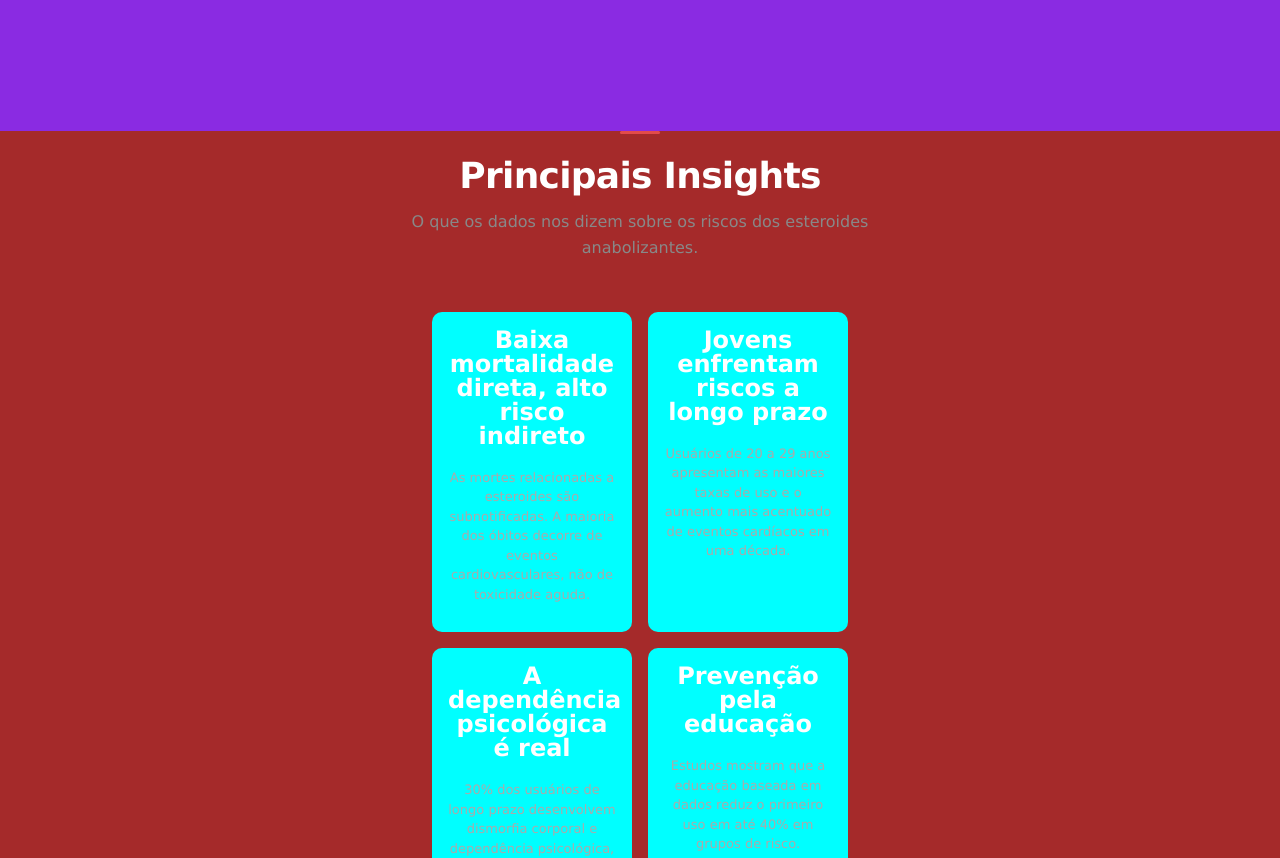
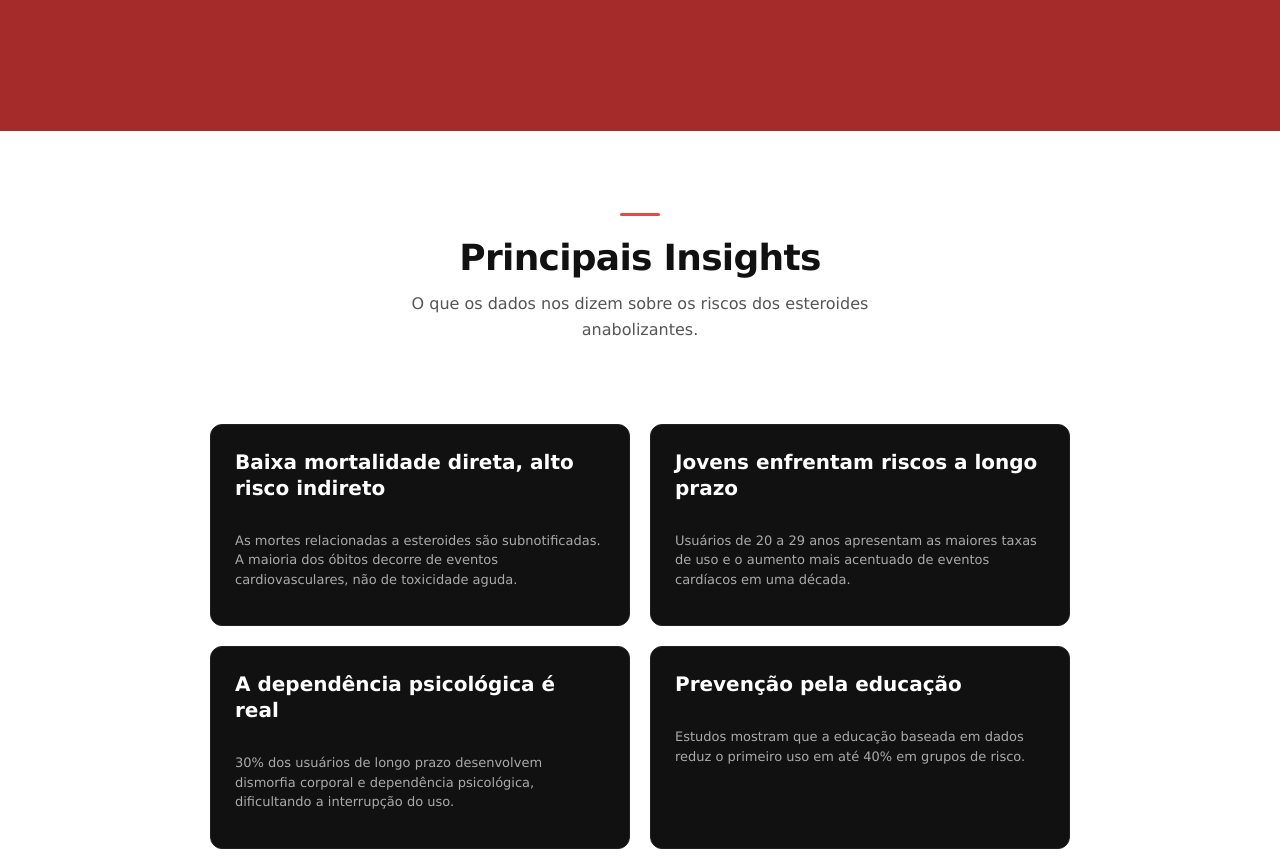
Before and after one commit to nalugao/challenge-ciclo-risco, a React (Vite) app: page / in a window 1280 px wide. Shown: the part 3480-4338 px from the top of the page. Built offline with nearby package versions, Linux system fonts and the light colour scheme.

Commit message:
feat: update componentes CardInsight e Insights  com novo props e estilo

```diff
--- a/src/components/CardInsight.jsx
+++ b/src/components/CardInsight.jsx
@@ -4,7 +4,6 @@ export default function CardInsight(props) {
 
     return(
         <div className="card_insight">
-            {/* <img src={props.icone} alt={props.alt} /> */}
             <p className='texto_titulo'>{props.titulo}</p>
             <p className='texto_descricao'>{props.descricao}</p>
         </div>
--- a/src/sections/insights/Insights.jsx
+++ b/src/sections/insights/Insights.jsx
@@ -6,7 +6,8 @@ import Navbar from "../../components/Navbar";
 export default function Insights() {
     const insightsData={
         titulo: "Principais Insights",
-        subtitulo: "O que os dados nos dizem sobre os riscos dos esteroides anabolizantes."
+        subtitulo: "O que os dados nos dizem sobre os riscos dos esteroides anabolizantes.",
+        variante: "claro"
     }
 
     const cardsInsights={
@@ -27,7 +28,7 @@ export default function Insights() {
 
     return(
         <section id="insights" className="insights_page">
-            <TituloSubtitulo titulo={insightsData.titulo} subtitulo={insightsData.subtitulo}/>
+            <TituloSubtitulo titulo={insightsData.titulo} subtitulo={insightsData.subtitulo} variante={insightsData.variante}/>
 
             <div className="cards_container">
                 <CardInsight titulo={cardsInsights.correlacao.titulo} descricao={cardsInsights.correlacao.descricao}/>
--- a/src/sections/insights/insights.css
+++ b/src/sections/insights/insights.css
@@ -1,16 +1,25 @@
 .insights_page {
+    width: 100%;
+    min-height: 100vh;
+    display: flex;
     flex-direction: column;
-    text-align: center;
     align-items: center;
     justify-content: center;
-    height: 850px;
-    background-color: brown;
+    padding: clamp(3rem, 6vw, 5rem) clamp(1.5rem, 5vw, 3rem);
+    background-color: white;
 }
 
 .cards_container {
-    margin-top: 50px;
     display: grid;
-    grid-template-columns: 200px 200px;
-    gap: 16px;
-    justify-content: center;
+    grid-template-columns: repeat(2, 1fr);
+    gap: 20px;
+    width: 100%;
+    max-width: 860px;
+    margin-top: 2rem;
 }
+
+@media (max-width: 600px) {
+    .cards_container {
+        grid-template-columns: 1fr;
+    }
+}
--- a/src/sections/simulador/Simulador.jsx
+++ b/src/sections/simulador/Simulador.jsx
@@ -5,11 +5,12 @@ import Navbar from "../../components/Navbar";
 export default function Simulador() {
     const simulatorData = {
         titulo: "Simulador de Risco",
-        subtitulo: "Estime seu perfil de risco com base na idade, frequência de uso e duração"
+        subtitulo: "Estime seu perfil de risco com base na idade, frequência de uso e duração",
+        variante: "escuto"
     }
     return(
         <section id="simulador" className="simulador_page">
-            <TituloSubtitulo titulo={simulatorData.titulo} subtitulo={simulatorData.subtitulo} />
+            <TituloSubtitulo titulo={simulatorData.titulo} subtitulo={simulatorData.subtitulo} variante={simulatorData.variante}/>
             {/* INSERIR O SIMULADOR AQUI */}
         </section>
     )
--- a/src/sections/simulador/simulador.css
+++ b/src/sections/simulador/simulador.css
@@ -1,5 +1,5 @@
 .simulador_page{
-    background-color: blueviolet;
+    background-color: var(--cor-marrom);
     flex-direction: column;
     text-align: center;
     align-items: center;
--- a/src/style/cardInsight.css
+++ b/src/style/cardInsight.css
@@ -1,19 +1,28 @@
 .card_insight {
-    border-radius: 10px;
-    box-sizing: border-box;
-    width: 200px;
-    align-items: center;
-    padding: 16px;
-    background-color: aqua;
+    border-radius: 12px;
+    padding: 24px;
+    width: 100%;                /* tira o width fixo de 300px */
+    background-color: #111;
+    border: 1px solid #1f1f1f;
+    display: flex;
+    flex-direction: column;
+    gap: 10px;
+    transition: border-color 0.2s;
+}
 
-
+.card_insight:hover {
+    border-color: #E24B4A;
 }
 
 .texto_titulo {
-    font-size: 24px;
-    font-weight: bold;
+    font-size: clamp(16px, 2vw, 20px);
+    font-weight: 700;
+    color: #ffffff;
+    line-height: 1.3;
 }
 
 .texto_descricao {
-    font-size: 15px;
+    font-size: 14px;
+    color: #888;
+    line-height: 1.6;
 }
```
